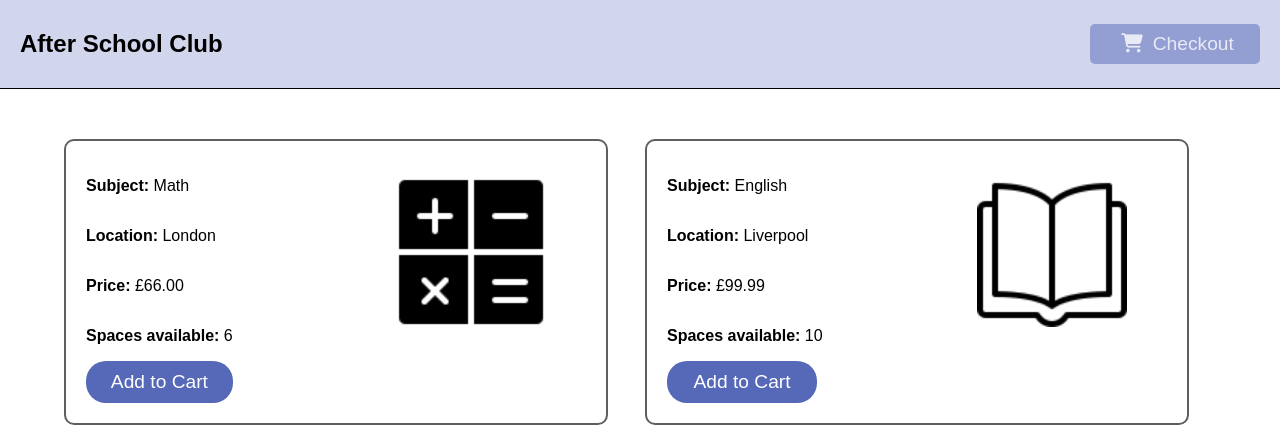
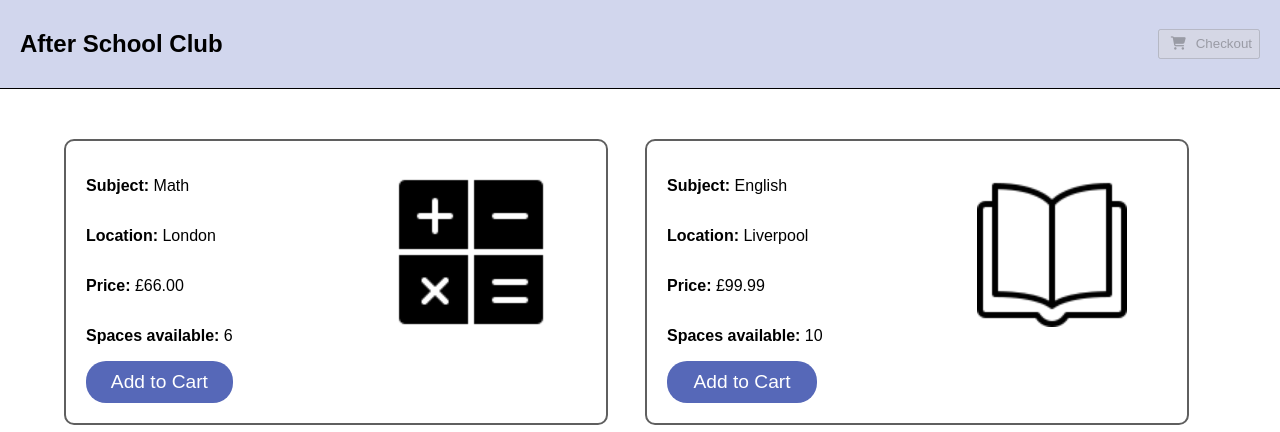
Before and after one commit to Jo-costa/After-School-Website-Frontend, a plain HTML site: page index.html in a window 1280 px wide. Shown: the top 432 px of the page. Drawn offline with nearby package versions, Linux system fonts and the light colour scheme; a web font is replaced by a local one.

Commit message:
css class selector added

```diff
--- a/style.css
+++ b/style.css
@@ -98,7 +98,7 @@ button.checkout{
     cursor: pointer;
 }
 
-.checkout-disabled{
+button .checkout-disabled{
     display: flex;
     flex-direction: row;
     justify-content: center;
```
